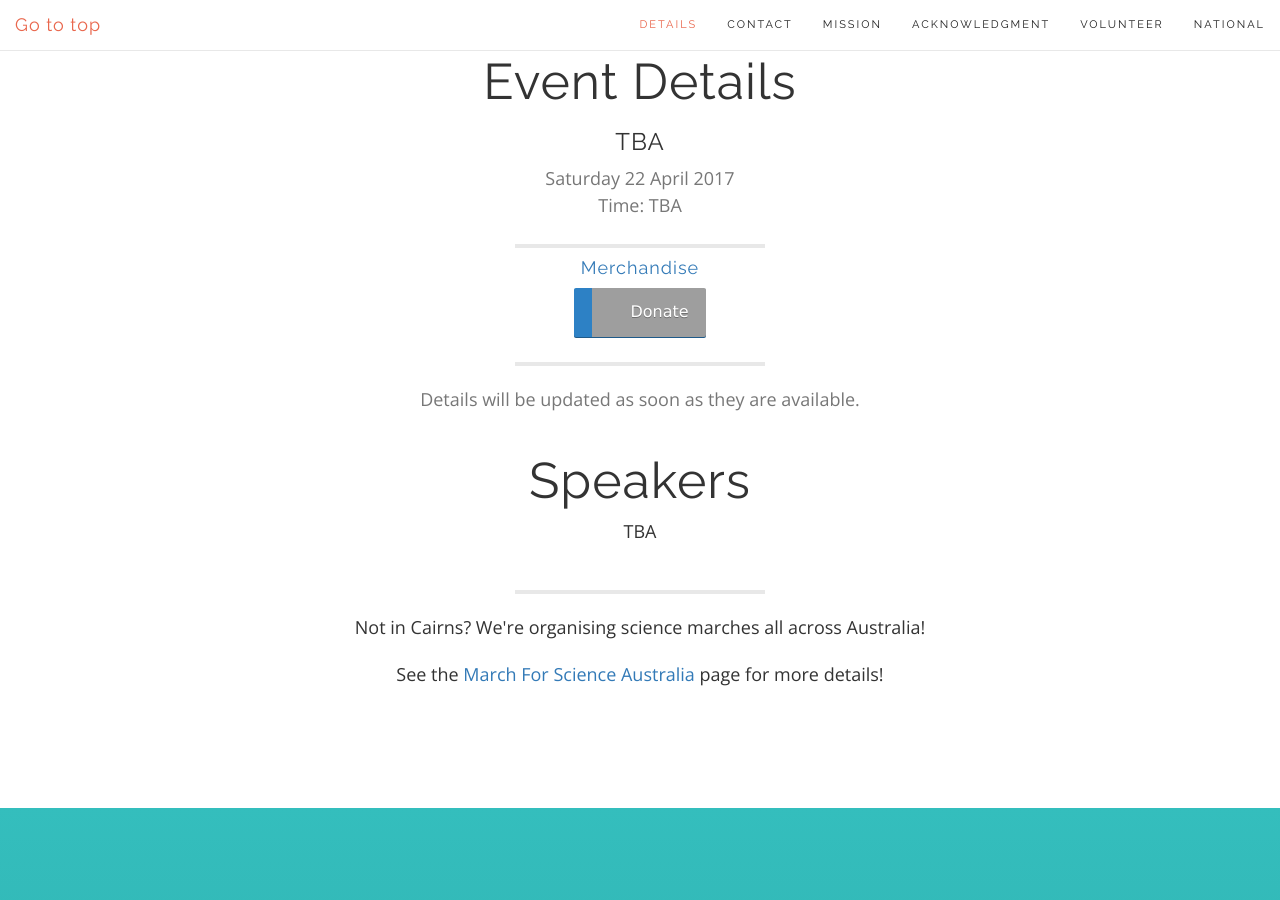
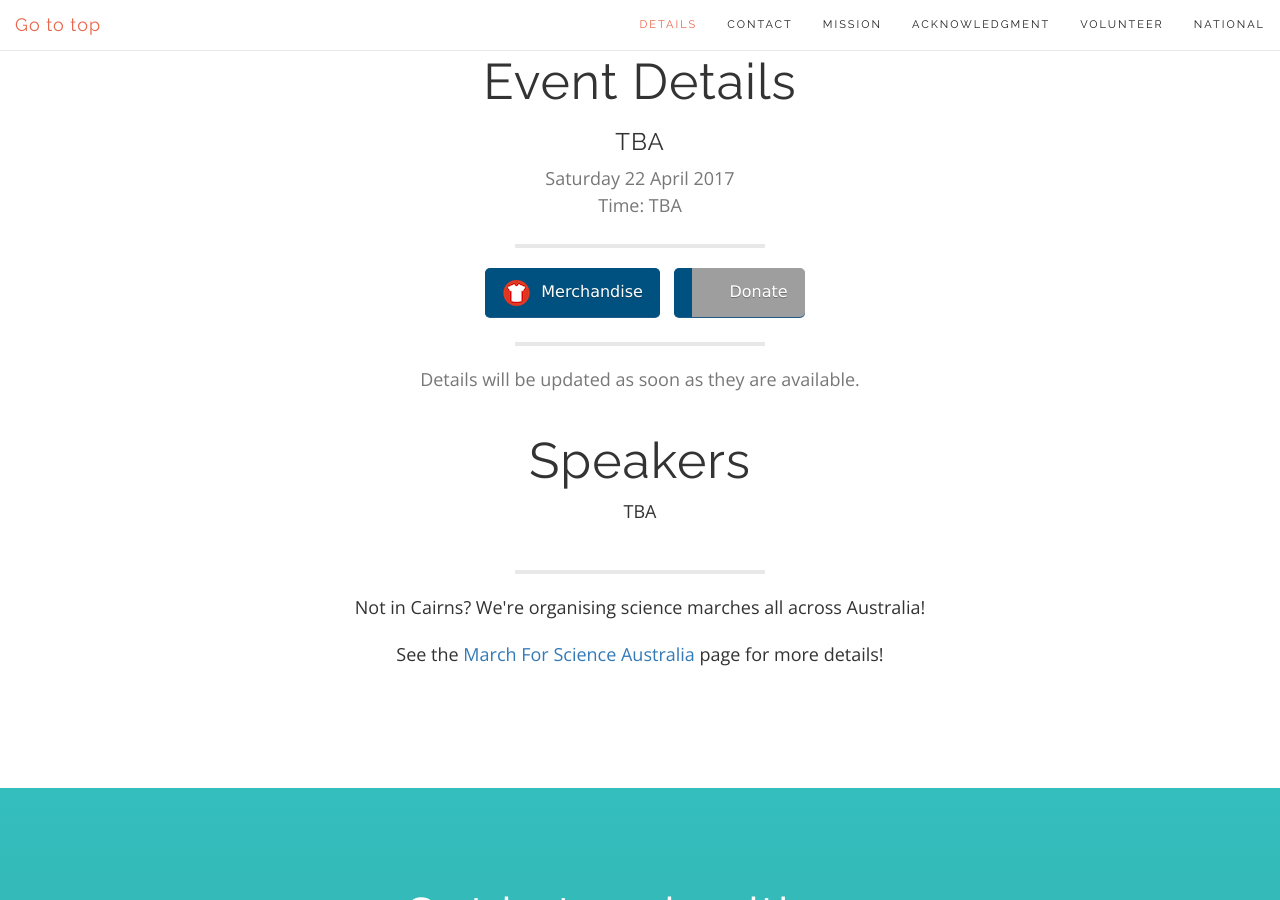
Before and after one commit to MarchForScienceAU/marchforscienceau, a Jekyll site: the page built from cities/cairns.html, in a window 1280 px wide and 900 px high, scrolled down 616 px. Built offline with Jekyll 4.4.1, drawn with Linux system fonts in a browser that asks for light colours; nearby versions of some CDN libraries; grey boxes are pictures that could not be loaded.

Commit message:
update merch button

```diff
--- a/cities/brisbane.html
+++ b/cities/brisbane.html
@@ -18,13 +18,13 @@ hero: /img/heros/brisbane-hero-px.jpg
                 {% if city.eventbrite %}
                 <h4><a href="{{city.eventbrite}}" title="RSVP" alt="RSVP" target="_blank">RSVP</a></h4>
                 {% endif %}
-                <hr>
+                <hr><br>
                 {% if city.merch %}
-                <h4><a href="{{city.merch}}" title="Merchandise" alt="Merchandise" target="_blank">Merchandise</a></h4>
+                <a href="{{city.merch}}" title="Merchandise" alt="Merchandise" target="_blank" style="background:#00517F url(/img/merch_icon.png) no-repeat 10px center; color: #fff;text-decoration: none;font-family: Verdana,sans-serif;display: inline-block;font-size: 16px;padding: 13px 17px 13px 56px; -webkit-border-radius: 5px; -moz-border-radius: 5px; border-radius: 5px; box-shadow: 0 1px 0 0 #1f5a89; text-shadow: 0 1px rgba(0, 0, 0, 0.3); border-bottom: 0px; margin: 0 10px 0 10px;">Merchandise</a>
                 {% endif %}
                 {% if city.donation %}
                 <script src="https://donorbox.org/install-popup-button.js" type="text/javascript" defer></script>
-<a class="dbox-donation-button" href="{{city.donation}}"" style="background:#2d81c5 url(https://d1iczxrky3cnb2.cloudfront.net/red_logo.png) no-repeat 18px center; color: #fff;text-decoration: none;font-family: Verdana,sans-serif;display: inline-block;font-size: 16px;padding: 13px 17px 13px 56px; -webkit-border-radius: 2px; -moz-border-radius: 2px; border-radius: 2px; box-shadow: 0 1px 0 0 #1f5a89; text-shadow: 0 1px rgba(0, 0, 0, 0.3); border-bottom: 0px;">Donate</a>
+<a class="dbox-donation-button" href="{{city.donation}}"" style="background:#00517F url(https://d1iczxrky3cnb2.cloudfront.net/red_logo.png) no-repeat 18px center; color: #fff;text-decoration: none;font-family: Verdana,sans-serif;display: inline-block;font-size: 16px;padding: 13px 17px 13px 56px; -webkit-border-radius: 5px; -moz-border-radius: 5px; border-radius: 5px; box-shadow: 0 1px 0 0 #1f5a89; text-shadow: 0 1px rgba(0, 0, 0, 0.3); border-bottom: 0px;">Donate</a>
                 {% endif %}
                 <hr>
                 <br>
--- a/cities/cairns.html
+++ b/cities/cairns.html
@@ -18,16 +18,15 @@ hero: /img/heros/cairns-hero-px.jpg
                 {% if city.eventbrite %}
                 <h4><a href="{{city.eventbrite}}" target="_blank">RSVP</a></h4>
                 {% endif %}
-                <hr>
+                <hr><br>
                 {% if city.merch %}
-                <h4><a href="{{city.merch}}" title="Merchandise" alt="Merchandise" target="_blank">Merchandise</a></h4>
+                <a href="{{city.merch}}" title="Merchandise" alt="Merchandise" target="_blank" style="background:#00517F url(/img/merch_icon.png) no-repeat 10px center; color: #fff;text-decoration: none;font-family: Verdana,sans-serif;display: inline-block;font-size: 16px;padding: 13px 17px 13px 56px; -webkit-border-radius: 5px; -moz-border-radius: 5px; border-radius: 5px; box-shadow: 0 1px 0 0 #1f5a89; text-shadow: 0 1px rgba(0, 0, 0, 0.3); border-bottom: 0px; margin: 0 10px 0 10px;">Merchandise</a>
                 {% endif %}
                 {% if city.donation %}
                 <script src="https://donorbox.org/install-popup-button.js" type="text/javascript" defer></script>
-<a class="dbox-donation-button" href="{{city.donation}}"" style="background:#2d81c5 url(https://d1iczxrky3cnb2.cloudfront.net/red_logo.png) no-repeat 18px center; color: #fff;text-decoration: none;font-family: Verdana,sans-serif;display: inline-block;font-size: 16px;padding: 13px 17px 13px 56px; -webkit-border-radius: 2px; -moz-border-radius: 2px; border-radius: 2px; box-shadow: 0 1px 0 0 #1f5a89; text-shadow: 0 1px rgba(0, 0, 0, 0.3); border-bottom: 0px;">Donate</a>
+<a class="dbox-donation-button" href="{{city.donation}}"" style="background:#00517F url(https://d1iczxrky3cnb2.cloudfront.net/red_logo.png) no-repeat 18px center; color: #fff;text-decoration: none;font-family: Verdana,sans-serif;display: inline-block;font-size: 16px;padding: 13px 17px 13px 56px; -webkit-border-radius: 5px; -moz-border-radius: 5px; border-radius: 5px; box-shadow: 0 1px 0 0 #1f5a89; text-shadow: 0 1px rgba(0, 0, 0, 0.3); border-bottom: 0px;">Donate</a>
                 {% endif %}
-                <hr>
-                <br>
+                <hr><br>
             </div>
         </div>
         <div class="row">
```
Also changed, not shown: cities/melbourne.html (+4 -5 lines), cities/sydney.html (+4 -5 lines), img/merch_icon.png (added).
